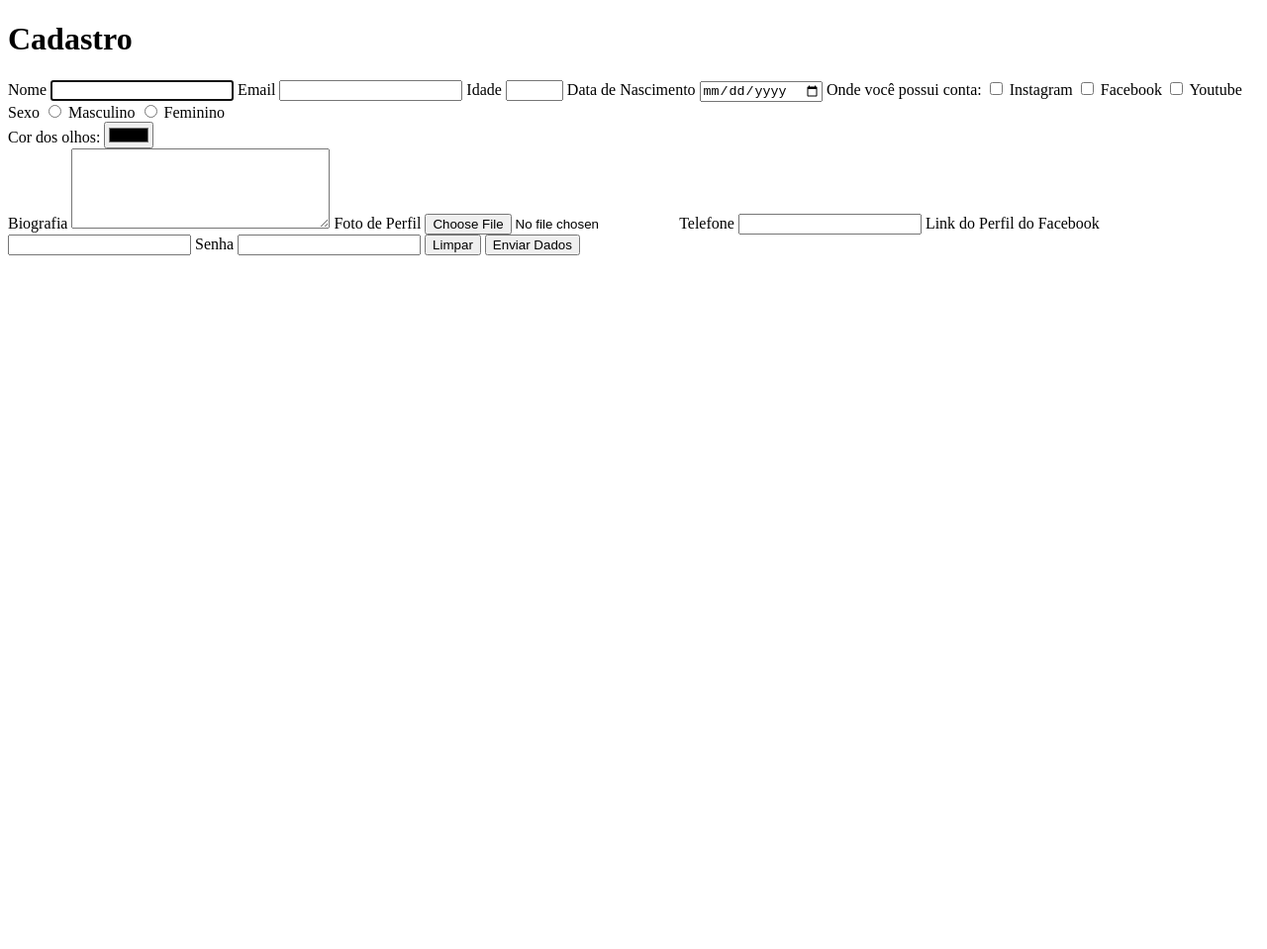
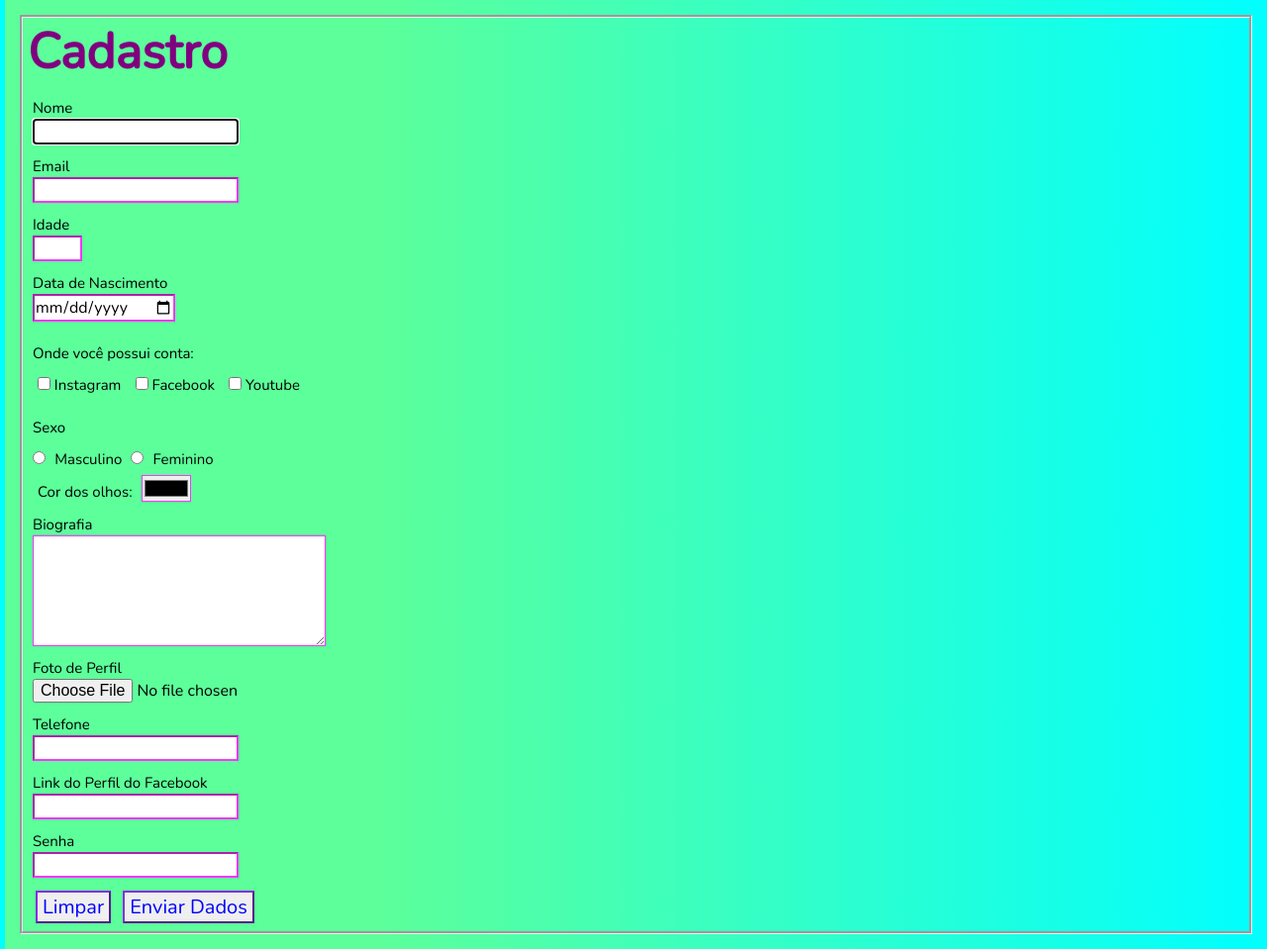
Before and after one commit to SamuelRosario-C/Project-form, a plain HTML site: page indexForm.html in a window 1280 px wide. Shown: the whole page at 99% size. Before the commit the page ends 800 px from the top, so only its background shows below. Drawn offline with nearby package versions, Linux system fonts and the light colour scheme.

Commit message:
indexForm.html
Fixed error connecting with css

```diff
--- a/indexForm.html
+++ b/indexForm.html
@@ -6,7 +6,7 @@
     <meta http-equiv="X-UA-Compatible" content="IE=edge">
     <meta name="viewport" content="width=device-width, initial-scale=1.0">
     <title>Desafio 2</title>
-    <link rel="stylesheet" href="./assets/Form.png">
+    <link rel="stylesheet" href="./styleForm.css">
     <link rel="preconnect" href="https://fonts.googleapis.com">
     <link rel="preconnect" href="https://fonts.gstatic.com" crossorigin>
     <link href="https://fonts.googleapis.com/css2?family=Nunito&display=swap" rel="stylesheet">
```
